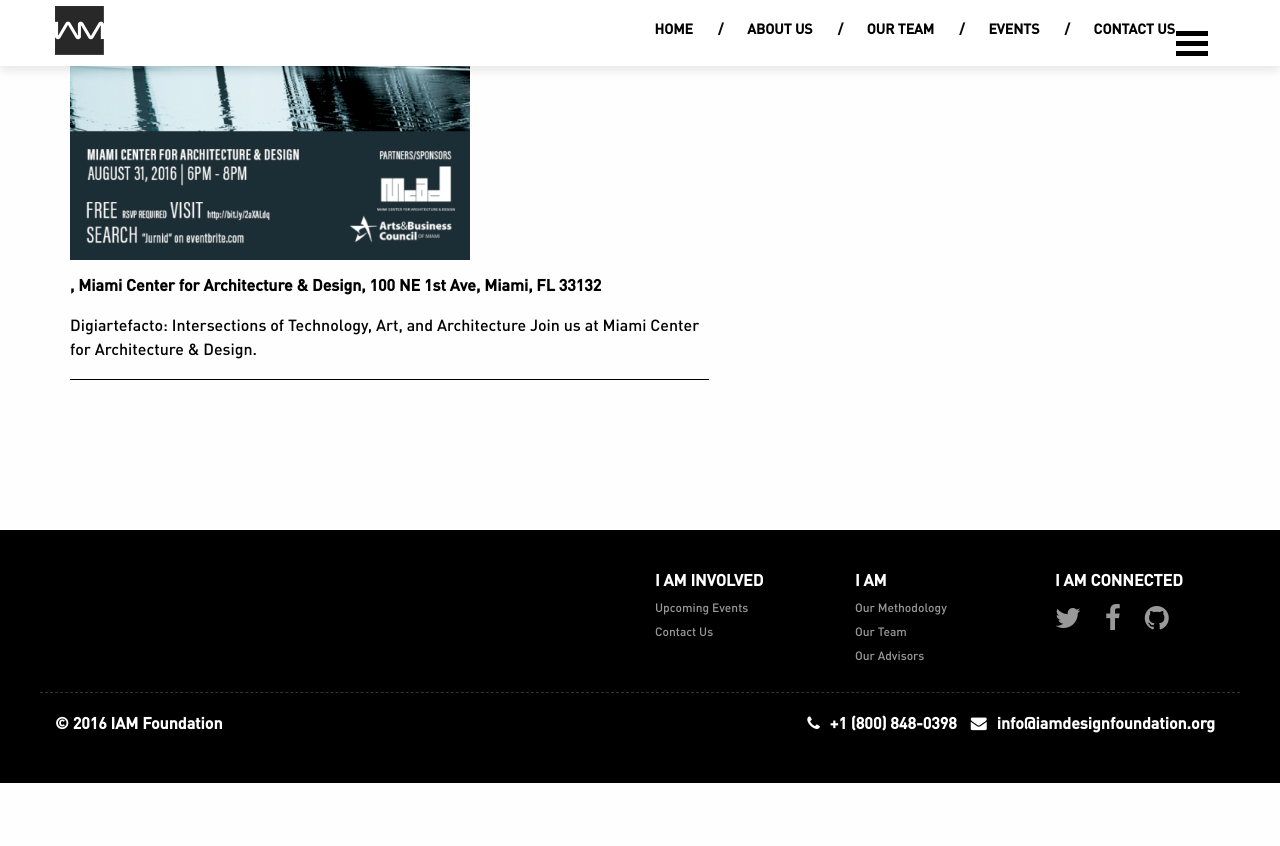
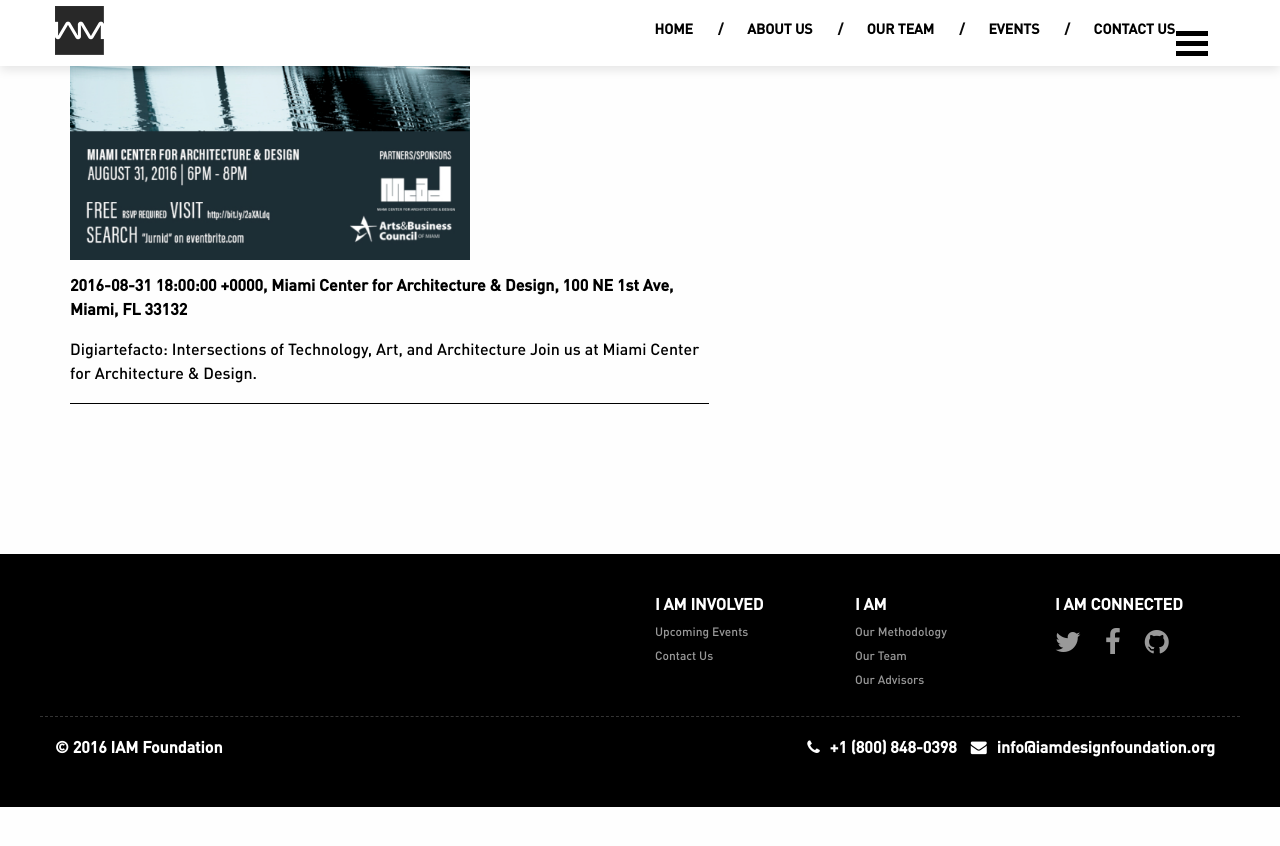
Before and after one commit to akritibhusal/iamf, a Jekyll site: the page built from events.markdown, in a window 1280 px wide and 900 px high, scrolled down 4551 px. Shown: the top 846 px of the window. Built offline with Jekyll 4.4.1, drawn with Linux system fonts in a browser that asks for light colours.

Commit message:
Updated Jurnid Sessions Slash Slash Digiartefacto

```diff
--- a/_events/jurnid-sessions-slash-slash-digiartefacto.markdown
+++ b/_events/jurnid-sessions-slash-slash-digiartefacto.markdown
@@ -2,7 +2,7 @@
 title: Jurnid Sessions// Digiartefacto
 date: 2016-11-25 10:59:00 Z
 image: "/uploads/Digiartefacto.png"
-event_date:
+event_date: 2016-08-31 18:00:00 Z
 venue: |-
   Miami Center for Architecture & Design,
   100 NE 1st Ave, Miami, FL 33132
```
